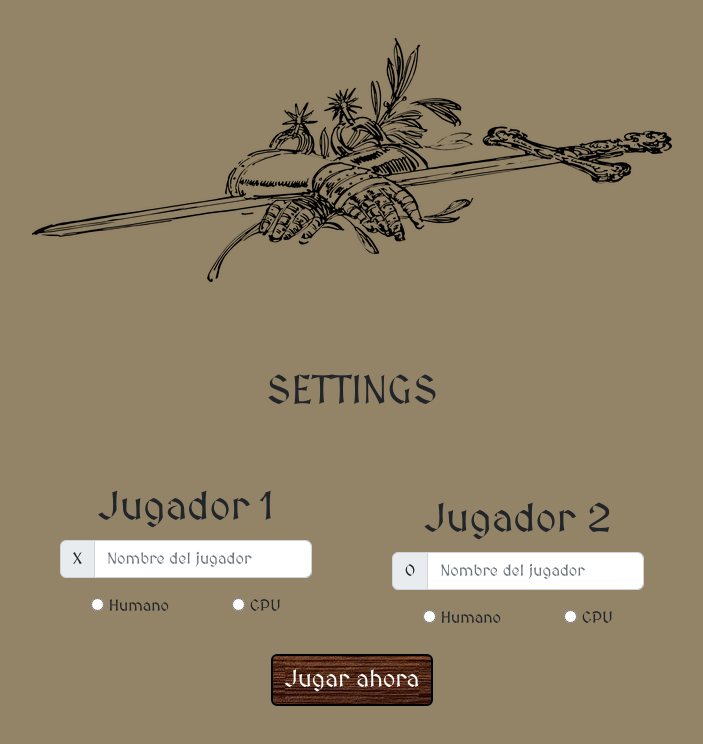
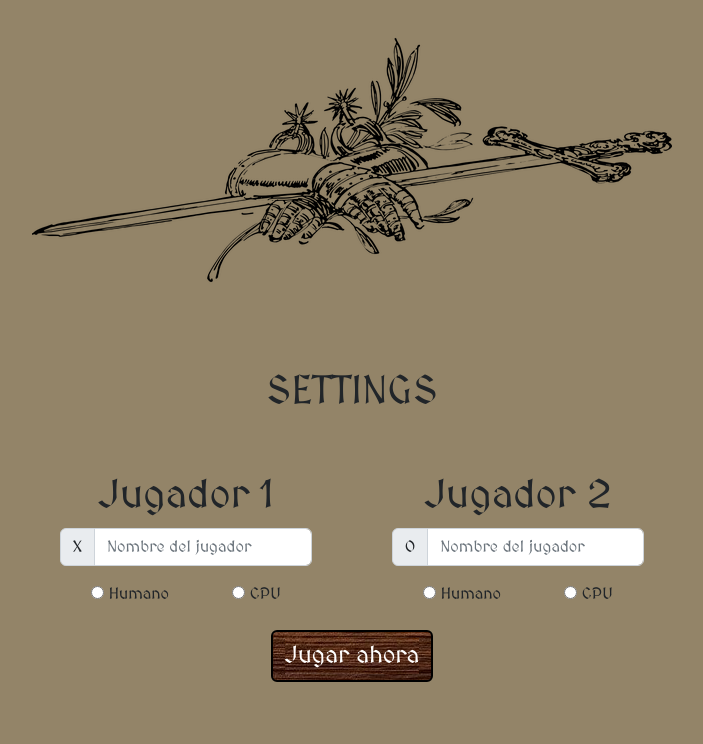
Before and after one commit to jesuscript96/Proyecto-03, a plain HTML site: page pages/seleccion-jugadores.html in a window 1280 px wide. Shown: the whole page, without its empty margins (288-991 px from the left). Drawn offline with nearby package versions, Linux system fonts and the light colour scheme; a web font is replaced by a local one.

Commit message:
estetica ready falta refactorizar y verlo en pages

```diff
--- a/pages/seleccion-jugadores.html
+++ b/pages/seleccion-jugadores.html
@@ -55,7 +55,7 @@
                             </div>
 
                         </div>
-                        <div class="col-xl-5 align-self-center text-center mb-4 mt-4 font">
+                        <div class="col-xl-5 align-self-center text-center mb-4 font">
                             <h1>Jugador 2</h1>
                             <div class="input-group mb-3">
                                 <span class="input-group-text" id="basic-addon1">O</span>
```
